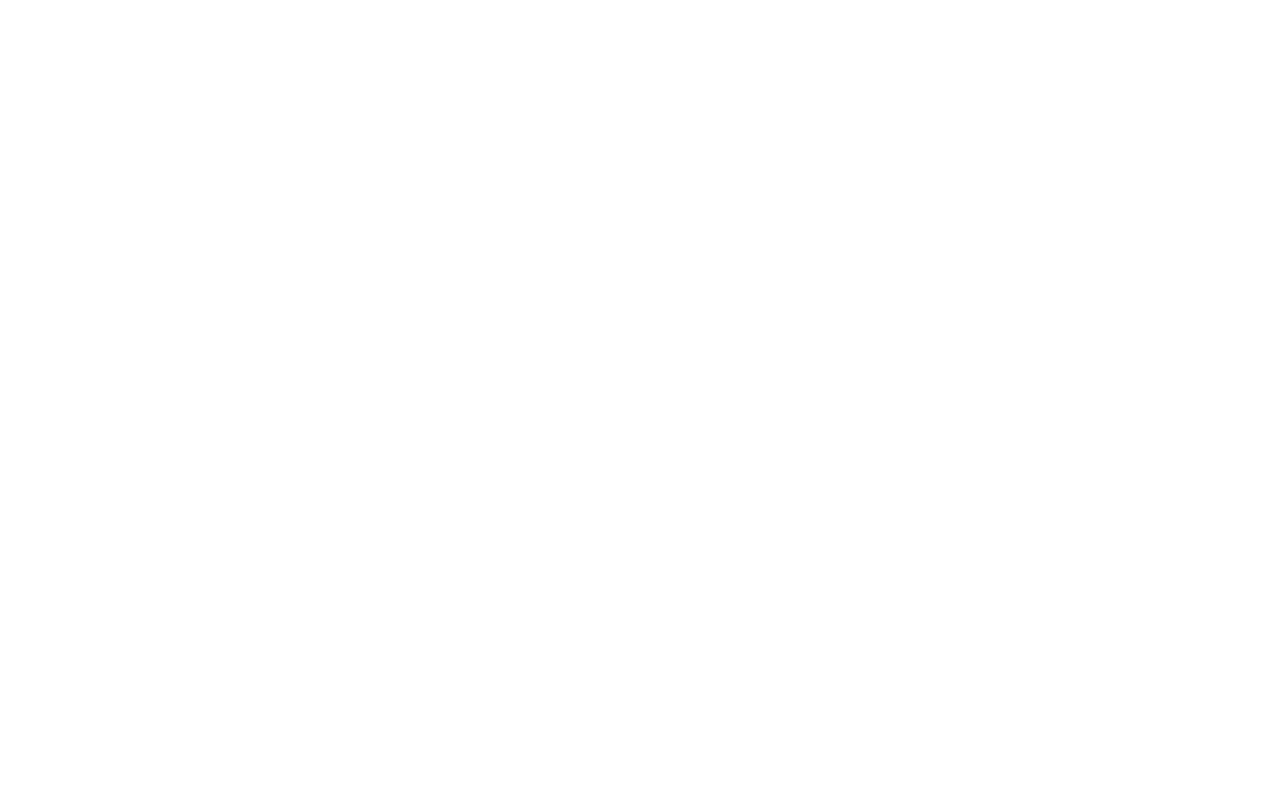
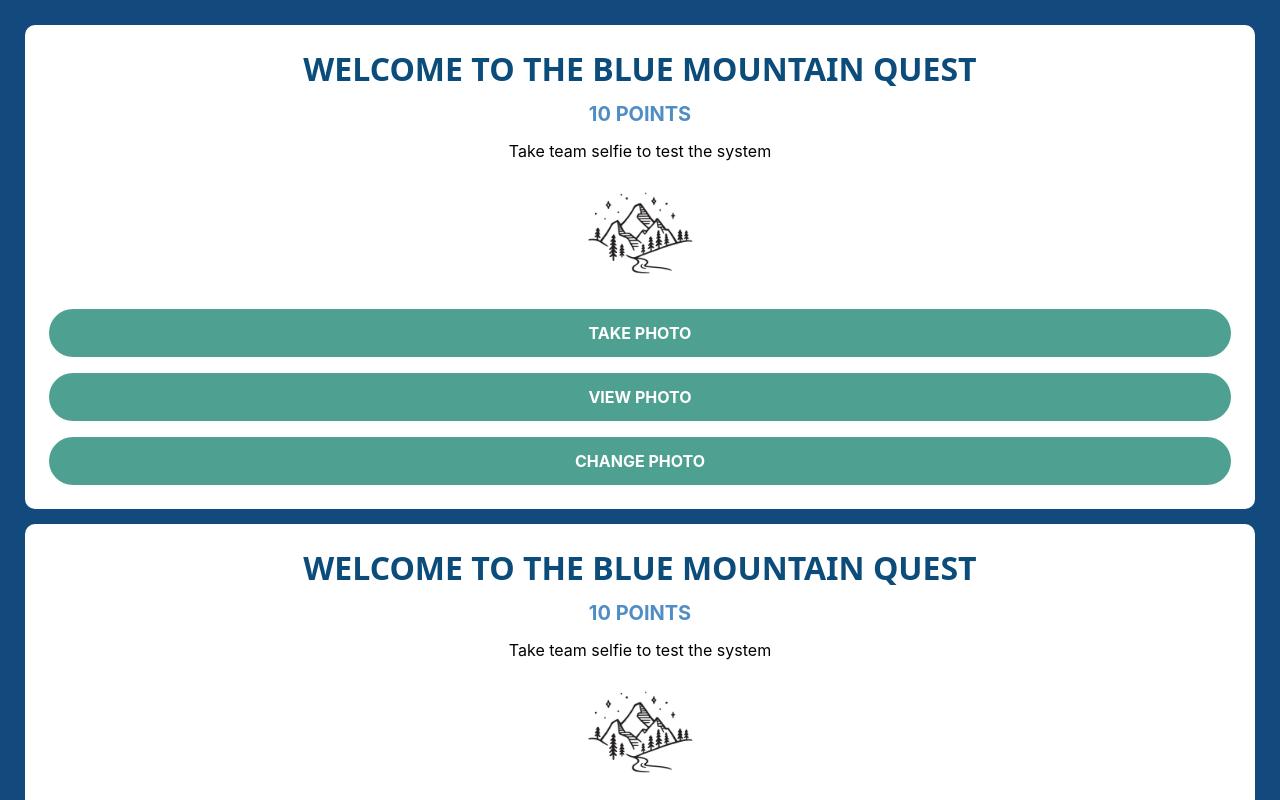
Before and after one commit to SumQ2025/summit-frontend, a React (Create React App) app: page /user-panel in a window 1280 px wide. Before the commit this address had no page. Shown: the top 800 px of the page. Built offline with nearby package versions, Linux system fonts and the light colour scheme.

Commit message:
added redux

```diff
--- a/src/App.js
+++ b/src/App.js
@@ -4,6 +4,7 @@ import UserLogin from "./pages/UserLogin";
 import AdminLogin from "./pages/AdminLogin";
 import UserRoute from "./Routes/UserRoute";
 import AdminRoute from "./Routes/AdminRoute";
+import UserPanel from "./pages/UserPanel";
 
 function App() {
   return (
@@ -11,6 +12,7 @@ function App() {
       <Routes>
         <Route index element={<UserLogin />} />
         <Route path="login" element={<UserLogin />} />
+        <Route path="user-panel" element={<UserPanel />} />
         <Route path="admin/login" element={<AdminLogin />} />
       </Routes>
     </BrowserRouter>
--- /dev/null
+++ b/src/components/ClueCard.js
@@ -0,0 +1,76 @@
+import React, { useState, useEffect, useRef } from "react";
+import { useDispatch, useSelector } from "react-redux";
+import { uploadPhoto } from "../redux/clueSlice";
+
+import sampleImg from "../assets/img/sketch.jpg";
+
+const ClueCard = () => {
+  const [file, setFile] = useState(null);
+  const fileRef = useRef(null);
+  const dispatch = useDispatch();
+
+  useEffect(() => {
+    async function upload() {
+      if (!file) {
+        console.log("No file selected.");
+        return;
+      }
+      const formData = new FormData();
+      formData.append("file", file); // Append the selected file to the form data
+      dispatch(uploadPhoto(formData));
+    }
+
+    upload();
+  }, [file]);
+
+  const takePhoto = () => {
+    if (fileRef.current) {
+      fileRef.current.click();
+    }
+  };
+
+  const handleFileChange = (e) => {
+    if (e.target.files) {
+      setFile(e.target.files[0]);
+    }
+  };
+
+  return (
+    <div className="w-full p-[24px] flex flex-col text-center rounded-[10px] bg-white">
+      <span className="text-[#0b4c7a] text-[32px] leading-[40px] font-[700] uppercase font-sans">
+        Welcome to the Blue Mountain Quest
+      </span>
+      <span className="mt-[10px] text-[20px] text-[#508dc5] uppercase font-[700]">
+        10 POINTS
+      </span>
+      <span className="text-[16px] mt-[10px]">
+        Take team selfie to test the system
+      </span>
+      <div className="w-full h-[120px] mt-[10px] flex justify-center">
+        <img src={sampleImg} className="h-full object-contain" />
+      </div>
+      <button
+        className="w-full bg-[#4ea191] rounded-[80px] h-[48px] uppercase font-[700] text-white mt-[16px]"
+        onClick={takePhoto}
+      >
+        Take Photo
+      </button>
+      <button className="w-full bg-[#4ea191] rounded-[80px] h-[48px] uppercase font-[700] text-white mt-[16px]">
+        View Photo
+      </button>
+      <button className="w-full bg-[#4ea191] rounded-[80px] h-[48px] uppercase font-[700] text-white mt-[16px]">
+        Change Photo
+      </button>
+      <input
+        type="file"
+        accept="image/*"
+        capture="environment"
+        onChange={handleFileChange}
+        className="hidden"
+        ref={fileRef}
+      />
+    </div>
+  );
+};
+
+export default ClueCard;
--- /dev/null
+++ b/src/pages/UserPanel.js
@@ -0,0 +1,19 @@
+import React from "react";
+import ClueCard from "../components/ClueCard";
+import { useSelector } from "react-redux";
+
+const UserPanel = () => {
+  const clues = useSelector((state) => state.clue.clues);
+
+  return (
+    <div>
+      <div className="bg-[#124a7d] h-full p-[25px] flex flex-col gap-[15px]">
+        <ClueCard />
+        <ClueCard />
+        <ClueCard />
+      </div>
+    </div>
+  );
+};
+
+export default UserPanel;
--- /dev/null
+++ b/src/redux/clueSlice.js
@@ -0,0 +1,40 @@
+import axios from "axios";
+import { createSlice, createAsyncThunk } from "@reduxjs/toolkit";
+
+// const SERVER_URL = process.env.REACT_APP_SERVER_URL;
+
+const initialState = {
+  clues: [],
+};
+
+export const uploadPhoto = createAsyncThunk("uploadPhoto", async (formData) => {
+  try {
+    const response = await axios.post(
+      "https://aqueous-plains-92900-147f689c2375.herokuapp.com/upload",
+    //   "http://localhost:5000/upload",
+      formData,
+      {
+        headers: {
+          "Content-Type": "multipart/form-data", // Important for file upload
+        },
+      }
+    );
+    console.log("File uploaded successfully:", response.data);
+  } catch (error) {
+    console.error("Error uploading file:", error);
+  }
+});
+
+export const clueSlice = createSlice({
+  name: "clue",
+  initialState,
+  reducers: {},
+  extraReducers: (builder) => {
+    builder.addCase(uploadPhoto.fulfilled, (state, action) => {
+      state.status = "succeeded";
+    //   state.clues = action.payload.clues;
+    });
+  },
+});
+
+export default clueSlice.reducer;
--- /dev/null
+++ b/src/redux/store.js
@@ -0,0 +1,8 @@
+import { configureStore } from "@reduxjs/toolkit";
+import clueReducer from "./clueSlice";
+
+export default configureStore({
+  reducer: {
+    clue: clueReducer,
+  },
+});
```
Also changed, not shown: src/index.js (+10 -8 lines), src/assets/img/sketch.jpg (added).
